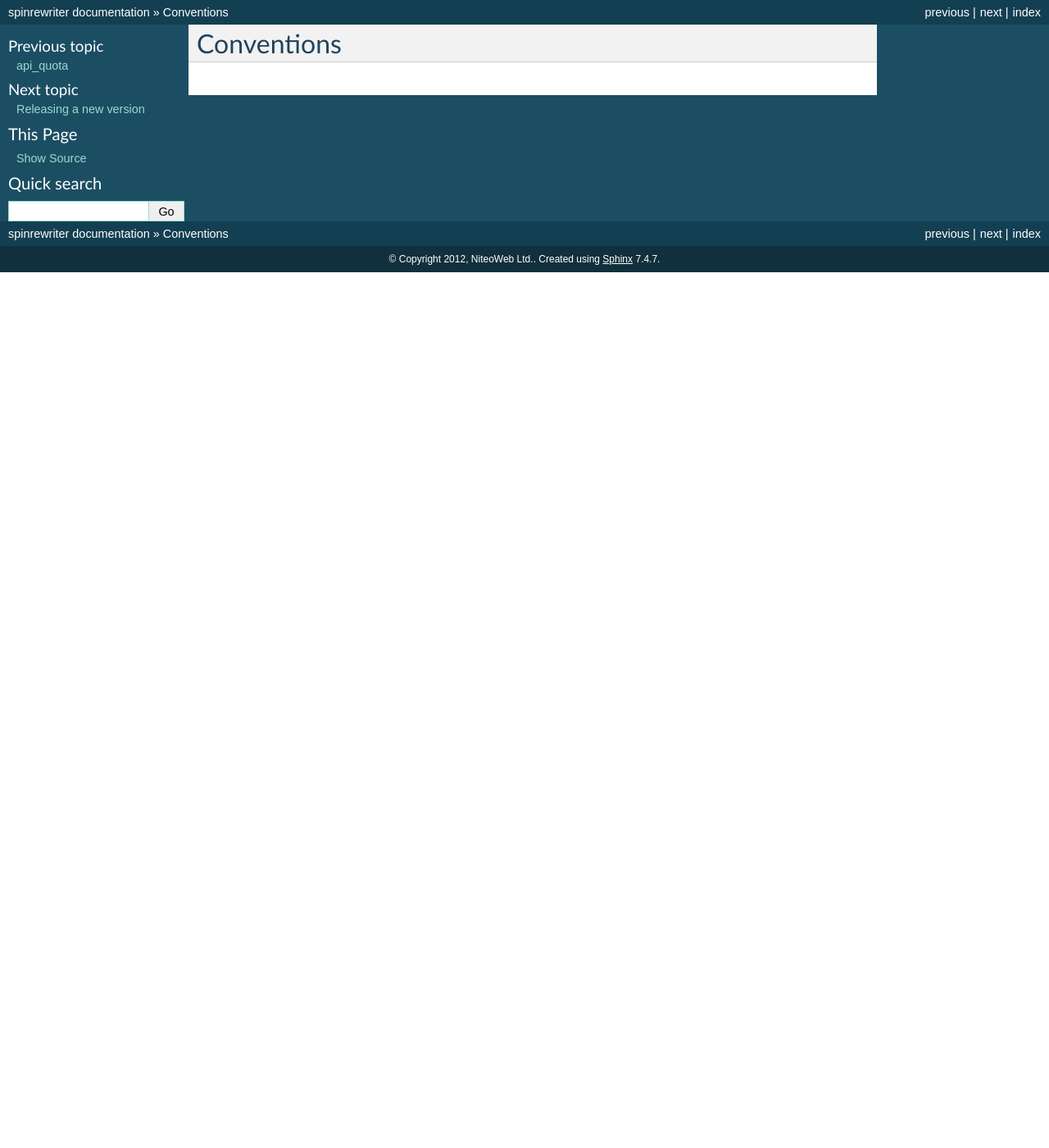
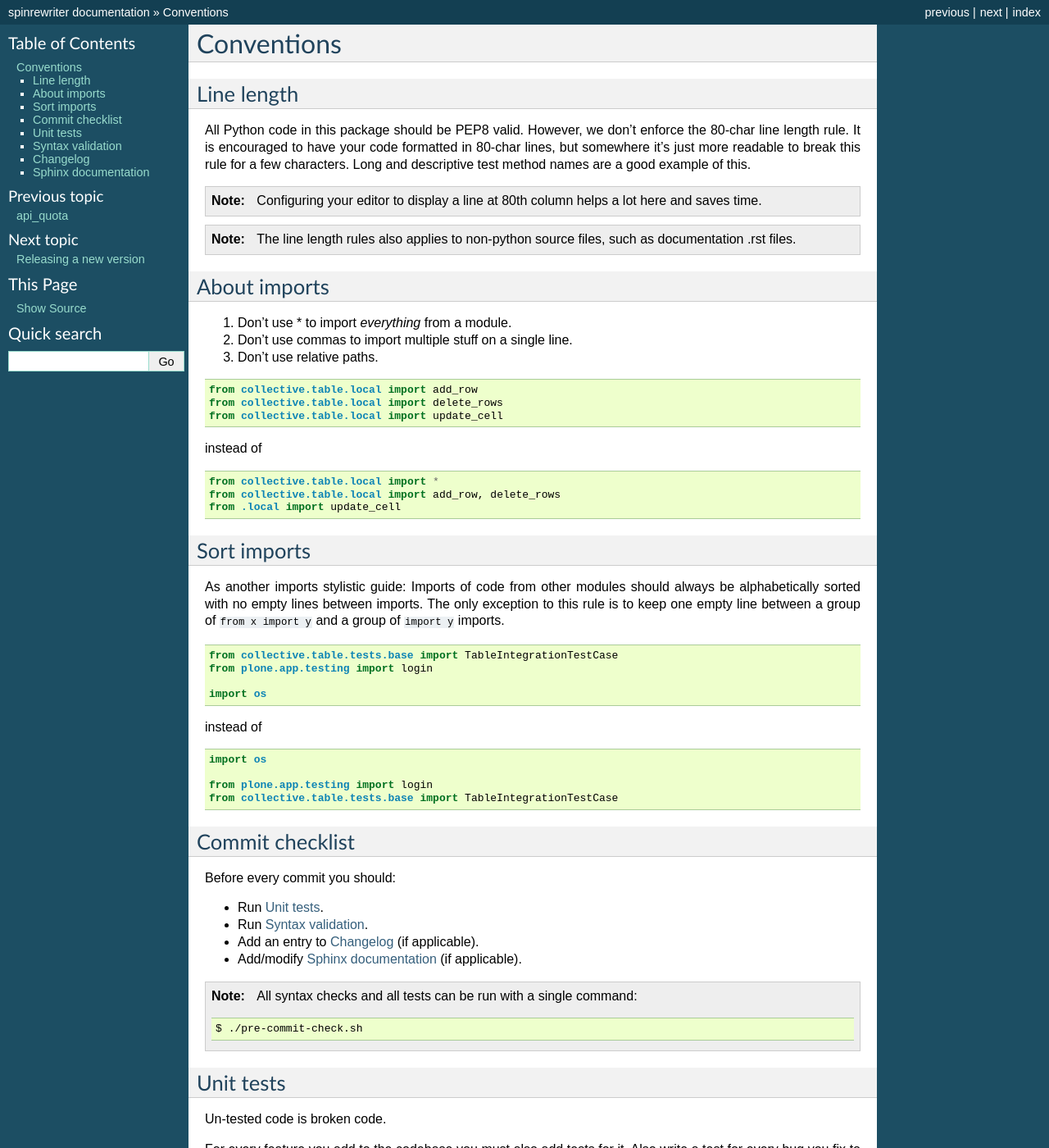
Before and after one commit to teamniteo/spinrewriter, a Sphinx documentation site: the page built from docs/conventions.rst, in a window 1280 px wide and 1400 px high. Shown: the whole window at 82% size. Built offline with Sphinx 7.4.7, drawn with Linux system fonts in a browser that asks for light colours; some of the changed text lies outside the part shown.

Commit message:
documenting conventions

```diff
--- a/docs/conventions.rst
+++ b/docs/conventions.rst
@@ -1,4 +1,160 @@
 .. _conventions:
 
+===========
 Conventions
 ===========
+
+Line length
+===========
+
+All Python code in this package should be PEP8 valid. However, we don't  enforce
+the 80-char line length rule. It is encouraged to have your code formatted in
+80-char lines, but somewhere it's just more readable to break this rule for a
+few characters. Long and descriptive test method names are a good example of
+this.
+
+.. note::
+    Configuring your editor to display a line at 80th column helps a lot
+    here and saves time.
+
+.. note::
+    The line length rules also applies to non-python source files, such as
+    documentation .rst files.
+
+About imports
+=============
+
+1. Don't use * to import `everything` from a module.
+2. Don't use commas to import multiple stuff on a single line.
+3. Don't use relative paths.
+
+.. sourcecode:: python
+
+    from collective.table.local import add_row
+    from collective.table.local import delete_rows
+    from collective.table.local import update_cell
+
+instead of
+
+.. sourcecode:: python
+
+    from collective.table.local import *
+    from collective.table.local import add_row, delete_rows
+    from .local import update_cell
+
+
+Sort imports
+============
+
+As another imports stylistic guide: Imports of code from other modules should
+always be alphabetically sorted with no empty lines between imports. The only
+exception to this rule is to keep one empty line between a group of
+``from x import y`` and a group of ``import y`` imports.
+
+.. sourcecode:: python
+
+    from collective.table.tests.base import TableIntegrationTestCase
+    from plone.app.testing import login
+
+    import os
+
+instead of
+
+.. sourcecode:: python
+
+    import os
+
+    from plone.app.testing import login
+    from collective.table.tests.base import TableIntegrationTestCase
+
+
+Commit checklist
+================
+
+Before every commit you should:
+
+* Run :ref:`unit-tests`.
+* Run :ref:`syntax-validation`.
+* Add an entry to :ref:`changelog` (if applicable).
+* Add/modify :ref:`sphinx-docs` (if applicable).
+
+.. note::
+    All syntax checks and all tests can be run with a single command:
+
+    .. sourcecode:: bash
+
+        $ ./pre-commit-check.sh
+
+.. _unit-tests:
+
+Unit tests
+==========
+
+Un-tested code is broken code.
+
+For every feature you add to the codebase you must also add tests for it. Also
+write a test for every bug you fix to ensure it doesn't crop up again in the
+future.
+
+You run tests like this:
+
+.. sourcecode:: bash
+
+    $ bin/test -s spinrewriter
+
+
+.. _syntax-validation:
+
+Syntax validation
+=================
+
+All Python source code should be `PEP-8` valid and checked for syntax errors.
+Tools for checking this are `pep8` and `pyflakes`.
+
+To validate your source code, run the following two commands:
+
+.. sourcecode:: bash
+
+    $ bin/pyflakes src/spinrewriter
+    $ bin/pep8 --ignore=E501 src/spinrewriter
+
+.. note::
+    It pays off to invest a little time to make your editor run `pep8` and
+    `pyflakes` on a file every time you save that file. Saves lots of time in
+    the long run.
+
+
+.. _changelog:
+
+Changelog
+=========
+
+Feature-level changes to code are tracked inside ``docs/HISTORY.txt``. Examples:
+
+- added feature X
+- removed Y
+- fixed bug Z
+
+Add an entry every time you add/remove a feature, fix a bug, etc.
+
+.. _sphinx-docs:
+
+Sphinx documentation
+====================
+
+Un-documented code is broken code.
+
+For every feature you add to the codebase you should also add documentation
+for it in ``docs/sphinx/``.
+
+After adding/modifying documentation, re-build `Sphinx` and check how it is
+displayed:
+
+.. sourcecode:: bash
+
+    $ bin/sphinxbuilder
+    $ open docs/html/index.html
+
+Documentation is automatically generated from these source files every time
+you push your code to GitHub. The post-commit hook is handled by ReadTheDocs and
+the results are visible at http://readthedocs.org/docs/spinrewriter.
```
